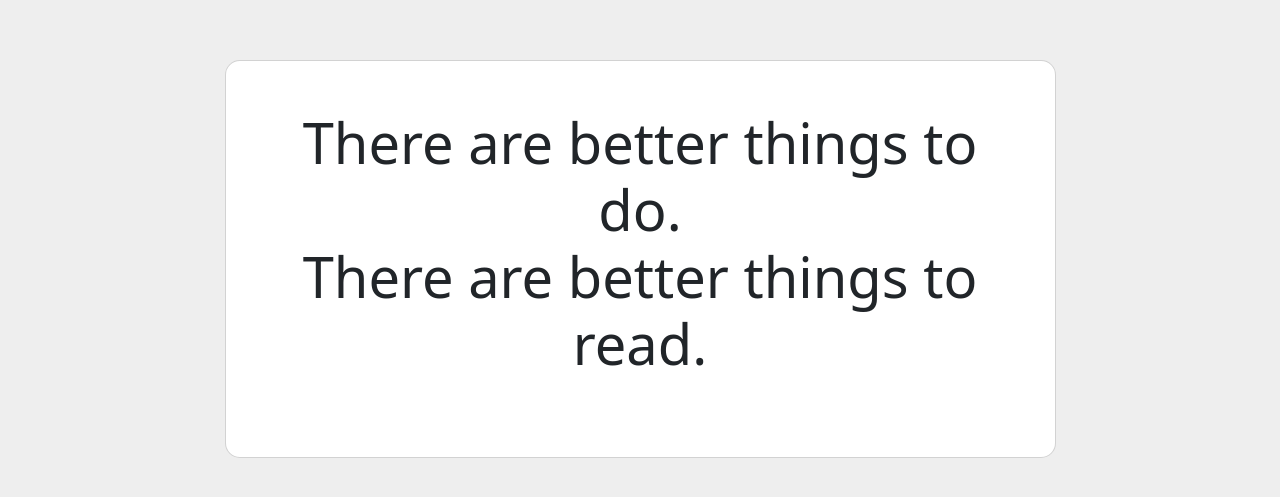
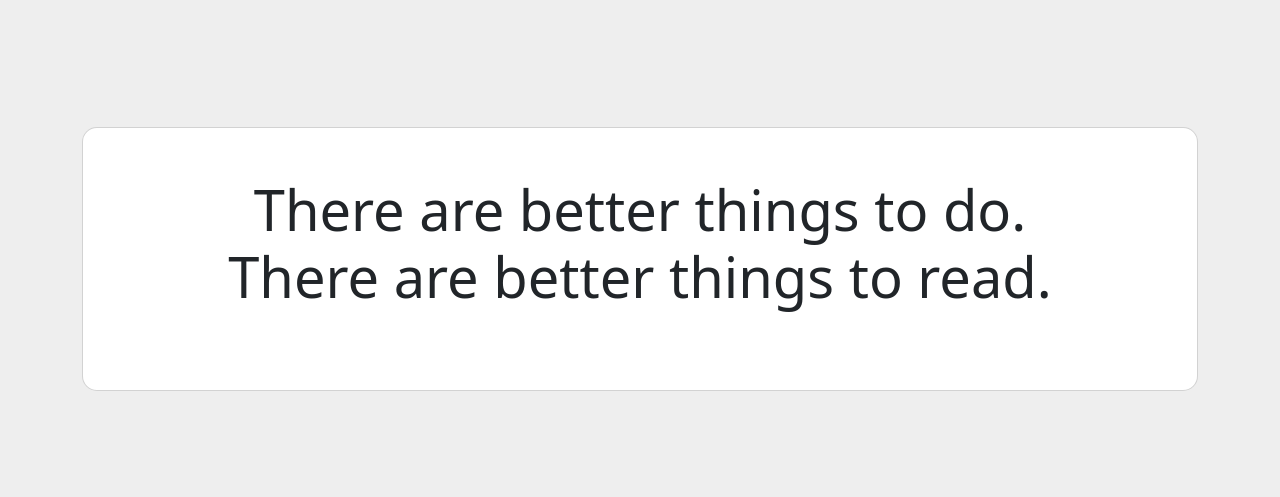
Before and after one commit to cha1tany4/dream, a plain HTML site: page index.html in a window 1280 px wide. Shown: the part 141-638 px from the top of the page. Drawn offline with nearby package versions, Linux system fonts and the light colour scheme.

Commit message:
Update index.html

```diff
--- a/index.html
+++ b/index.html
@@ -10,7 +10,7 @@
     <section class="vh-100" style="background-color: #eee;">
   <div class="container py-5 h-100">
     <div class="row d-flex justify-content-center align-items-center h-100">
-      <div class="col col-lg-9 col-xl-9">
+      <div class="col col-12 col-lg-12 col-xl-12">
         <div class="card" style="border-radius: 15px;">
           <div class="card-body p-5">
             <figure class="text-center mb-0">
```
